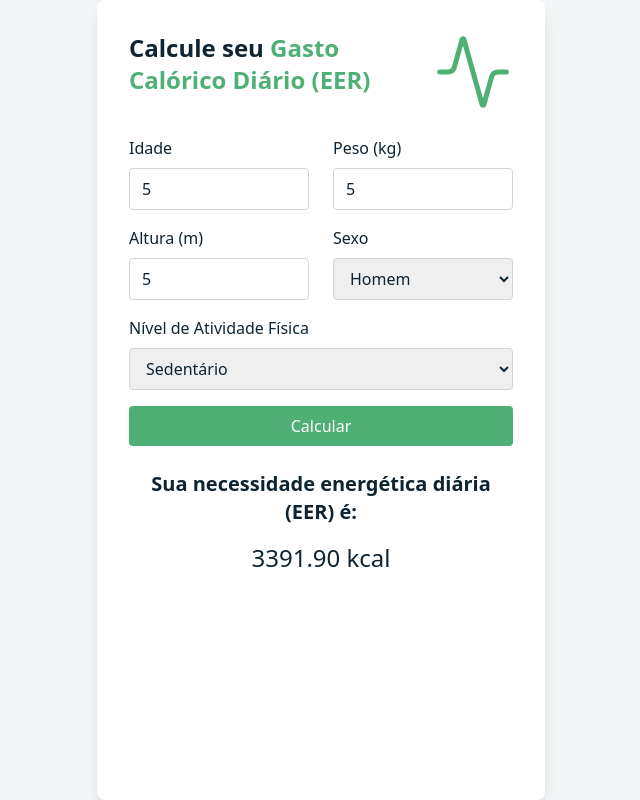
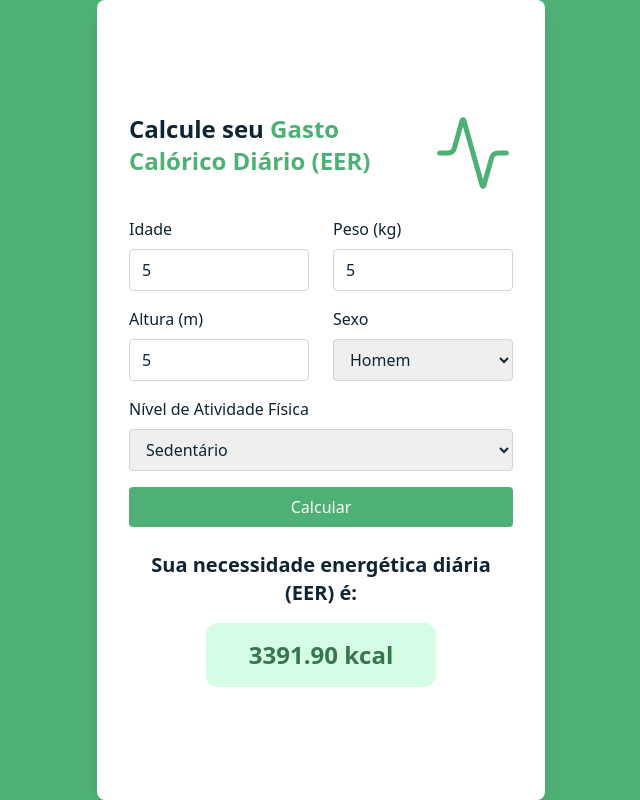
Before and after one commit to leticiaanobre/eer-calculator, a Next.js app: page / in a window 1280 px wide. Both pictures are taken after typing "5", "5", "5" into the empty fields and a click on the button "Calcular". Shown: the whole page, without its empty margins (319-959 px from the left). Built offline with nearby package versions, Linux system fonts and the light colour scheme.

Commit message:
♻️ refat: layout adjusted

```diff
--- a/src/pages/index.tsx
+++ b/src/pages/index.tsx
@@ -35,8 +35,8 @@ const Home = () => {
   };
 
   return (
-    <div className="min-h-screen flex items-center justify-center bg-gray-100">
-      <div className="bg-white p-8 rounded-lg shadow-lg max-w-md w-full min-h-screen">
+    <div className="min-h-screen flex items-center justify-center bg-primary">
+      <div className="bg-white p-8 rounded-lg shadow-lg max-w-md w-full min-h-screen flex flex-col justify-center">
         <div className='flex flec-row gap-4'>
           <h1 className="text-2xl text-secondary font-semibold mb-6">
             Calcule seu <strong className='font-bold text-primary'> Gasto Calórico Diário (EER)</strong>
@@ -119,9 +119,11 @@ const Home = () => {
           </button>
         </form>
         {result !== null && (
-          <div className="mt-6 text-center flex flex-col gap-4">
+          <div className="mt-6 text-center flex flex-col gap-4 justify-center items-center">
             <h2 className="text-xl font-semibold text-secondary">Sua necessidade energética diária (EER) é:</h2>
-            <p className="text-2xl text-secondary">{result.toFixed(2)} kcal</p>
+            <div className='bg-greenColor rounded-xl p-4 w-3/5 flex flex-col align-center'>
+              <p className="text-2xl text-textColor font-semibold">{result.toFixed(2)} kcal</p>
+            </div>
           </div>
         )}
       </div>
```
